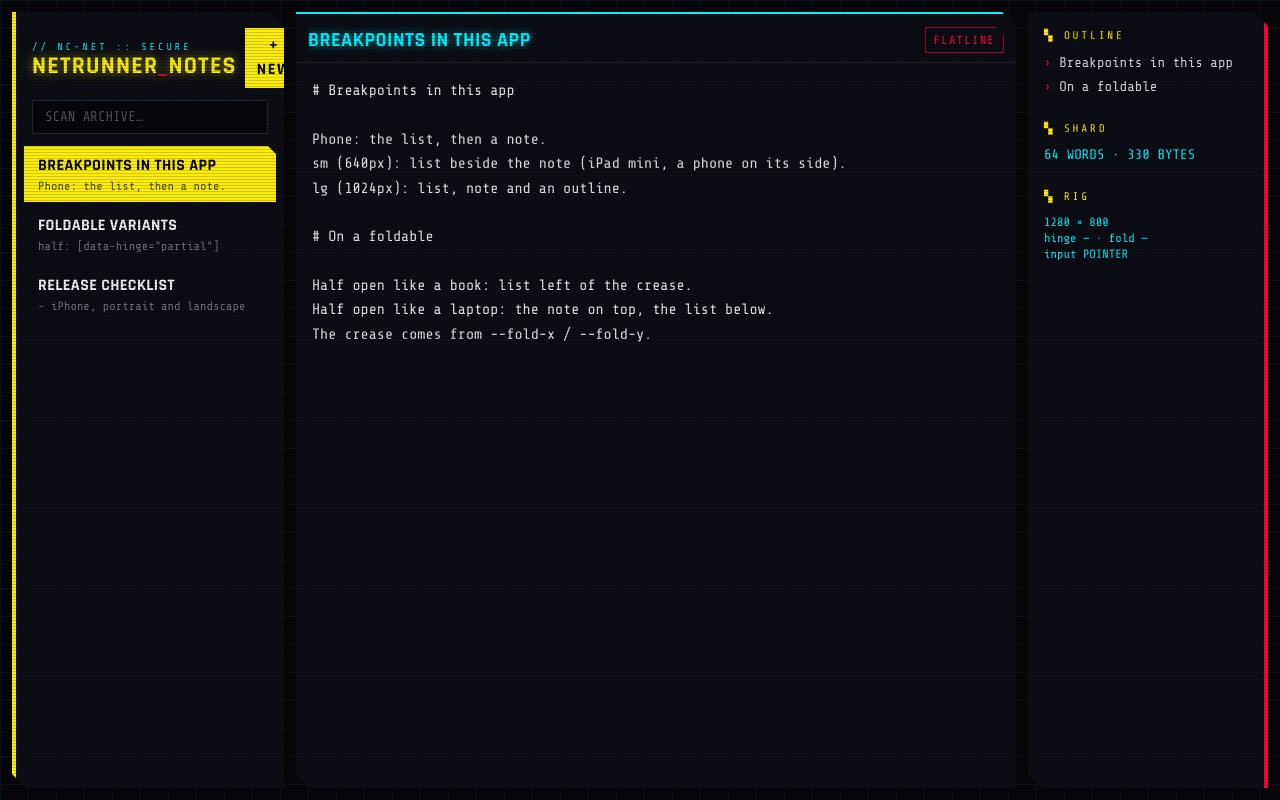
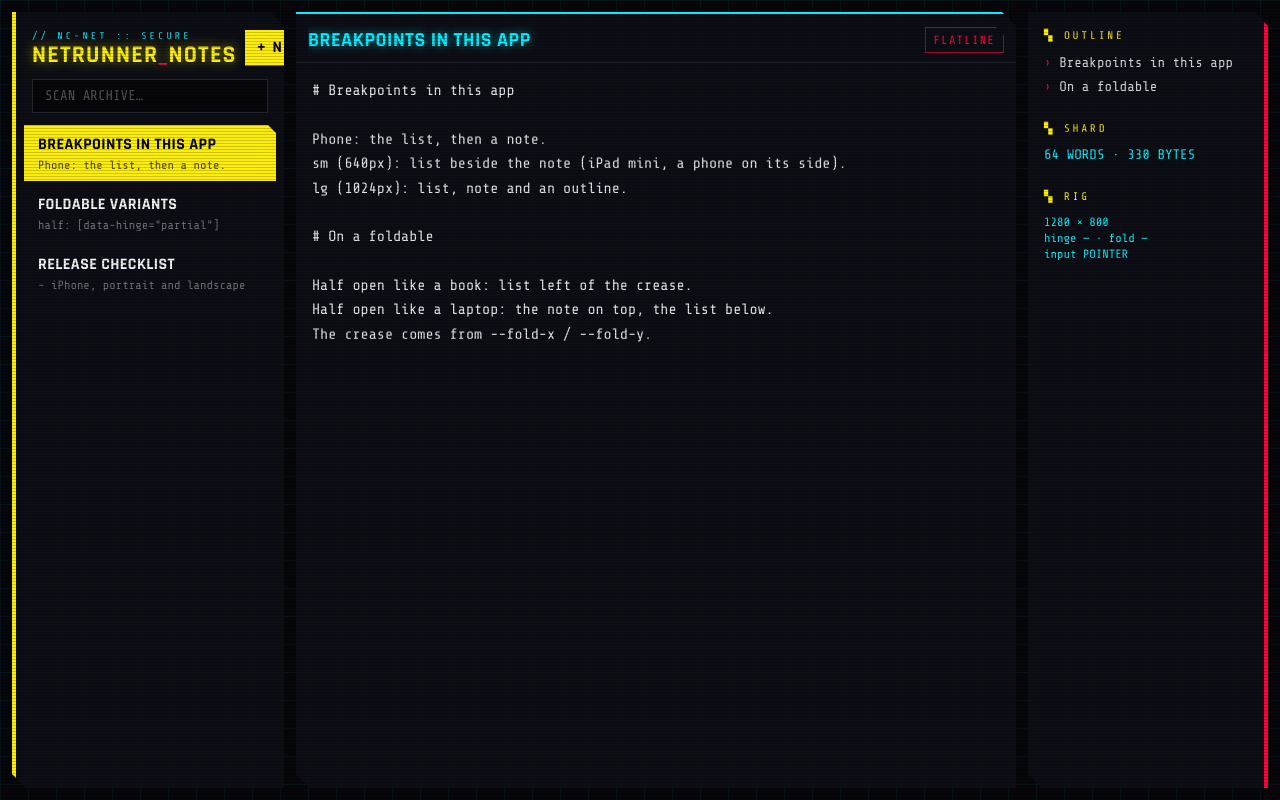
Before and after one commit to getpopcraft/foldable-sim, a website: page examples/tailwind/index.html in a window 1280 px wide. Drawn offline with nearby package versions, Linux system fonts and the light colour scheme.

Commit message:
fix: the example's New button stays on one line in a narrow sidebar

```diff
--- a/examples/tailwind/index.html
+++ b/examples/tailwind/index.html
@@ -66,7 +66,7 @@
           <p class="font-mono text-[10px] tracking-[0.3em] text-ice">// NC-NET :: SECURE</p>
           <h1 class="flicker glow-volt text-2xl leading-none font-bold tracking-wider text-volt uppercase">Netrunner<span class="text-blood">_</span>Notes</h1>
         </div>
-        <button id="new" type="button" class="cut-sm bg-volt px-3 py-1.5 font-bold tracking-widest text-void uppercase transition hover:bg-ice hover:shadow-[0_0_18px_var(--color-ice)] touch:px-4 touch:py-2.5">+ New</button>
+        <button id="new" type="button" class="cut-sm shrink-0 whitespace-nowrap bg-volt px-3 py-1.5 font-bold tracking-widest text-void uppercase transition hover:bg-ice hover:shadow-[0_0_18px_var(--color-ice)] touch:px-4 touch:py-2.5">+ New</button>
       </header>
       <label class="px-4 pb-3">
         <span class="sr-only">Search notes</span>
```
